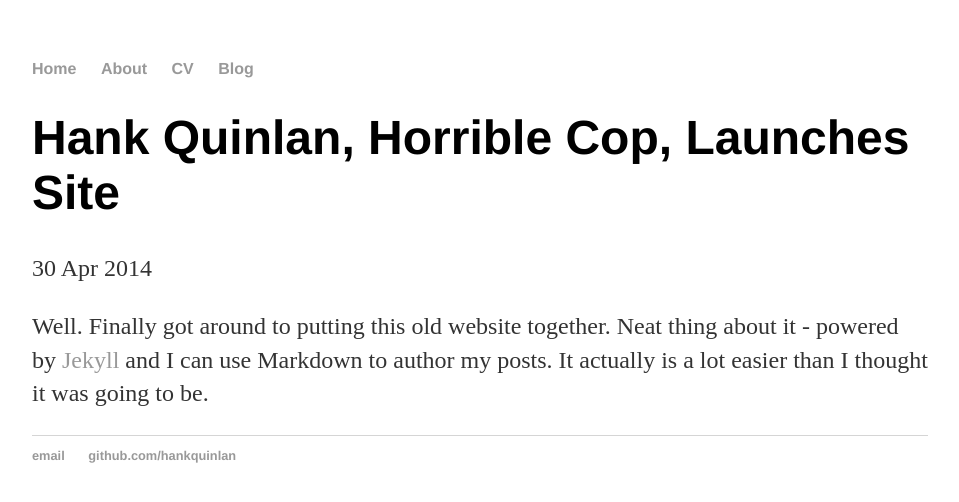
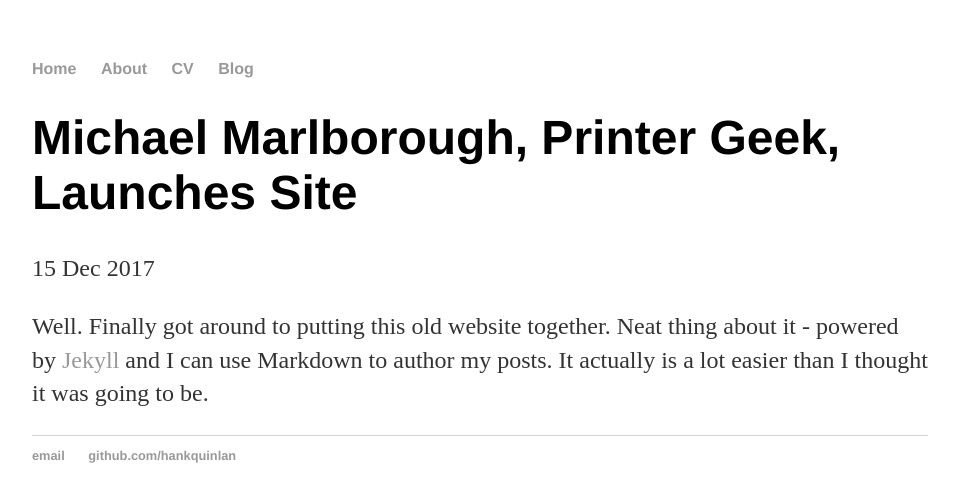
Before and after one commit to MichaelKLAU/michaelklau.github.io, a Jekyll site: the page built from _posts/2017-12-15-michael-marlborough-printer-geek-site-launched.md, in a window 1280 px wide. Shown: the top 502 px of the page, without its empty margins (160-1119 px from the left). Built offline with Jekyll 4.4.1, drawn with Linux system fonts in a browser that asks for light colours.

Commit message:
Update 2017-12-15-michael-marlborough-printer-geek-site-launched.md

```diff
--- a/_posts/2017-12-15-michael-marlborough-printer-geek-site-launched.md
+++ b/_posts/2017-12-15-michael-marlborough-printer-geek-site-launched.md
@@ -1,7 +1,7 @@
 ---
 layout: post
-title: "Hank Quinlan, Horrible Cop, Launches Site"
-date: 2014-04-30
+title: "Michael Marlborough, Printer Geek, Launches Site"
+date: 2017-12-15
 ---
 
 Well. Finally got around to putting this old website together. Neat thing about it - powered by [Jekyll](http://jekyllrb.com) and I can use Markdown to author my posts. It actually is a lot easier than I thought it was going to be.
```
